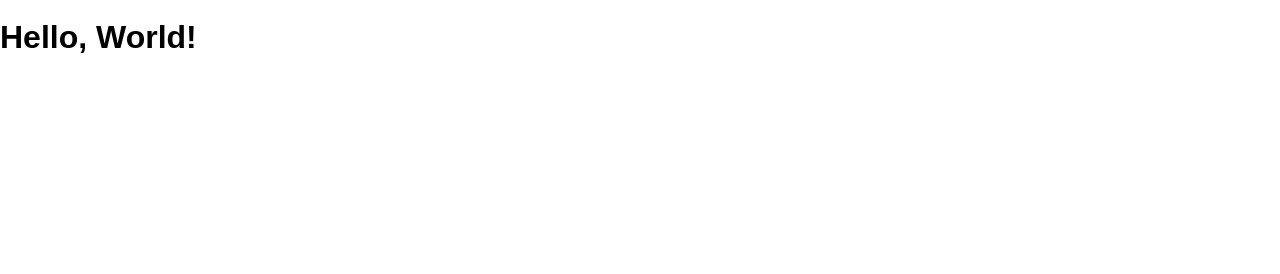
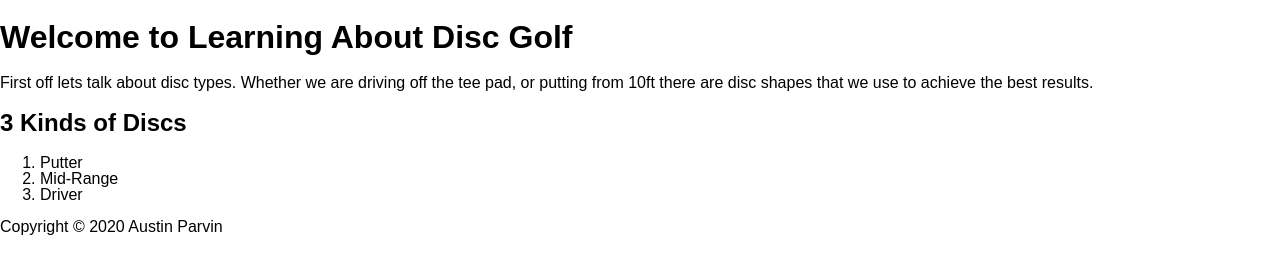
Before and after one commit to austinparvin/disc-golf-hobby-site, a website: page public/index.html in a window 1280 px wide. Drawn offline with Linux system fonts and the light colour scheme.

Commit message:
fixed security issue

```diff
--- a/public/index.html
+++ b/public/index.html
@@ -1,5 +1,6 @@
 <!DOCTYPE html>
 <html>
+
 <head lang="en">
   <meta charset="UTF-8" />
   <meta name="viewport" content="width=device-width, initial-scale=1" />
@@ -7,7 +8,18 @@
   <link rel="shortcut icon" href="/favicon.ico" />
   <link rel="stylesheet" href="/screen.css" />
 </head>
+
 <body>
-    <h1 class="hello-world">Hello, World!</h1>
+  <h1>Welcome to Learning About Disc Golf</h1>
+  <p>First off lets talk about disc types. Whether we are driving off the tee pad, or putting from 10ft there are disc
+    shapes that we use to achieve the best results.</p>
+  <h2 class="hello-world">3 Kinds of Discs</h2>
+  <ol>
+    <li>Putter</li>
+    <li>Mid-Range</li>
+    <li>Driver</li>
+  </ol>
+  <footer>Copyright © 2020 Austin Parvin</footer>
 </body>
+
 </html>
```
Also changed, not shown: package.json (+5 -3 lines), 1 other file. Lines whose indentation alone changed are shown as unchanged.
